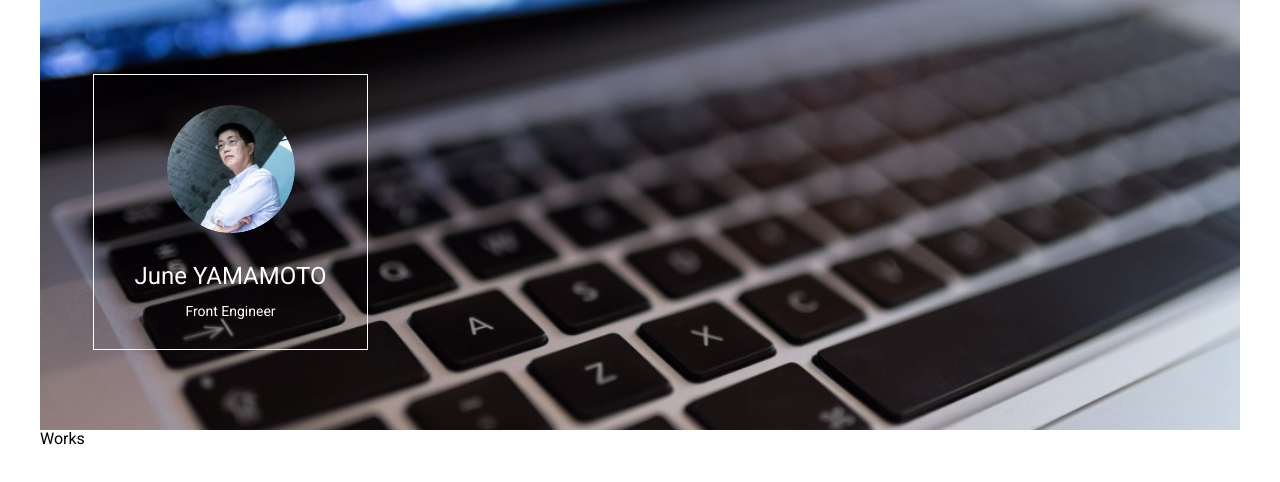
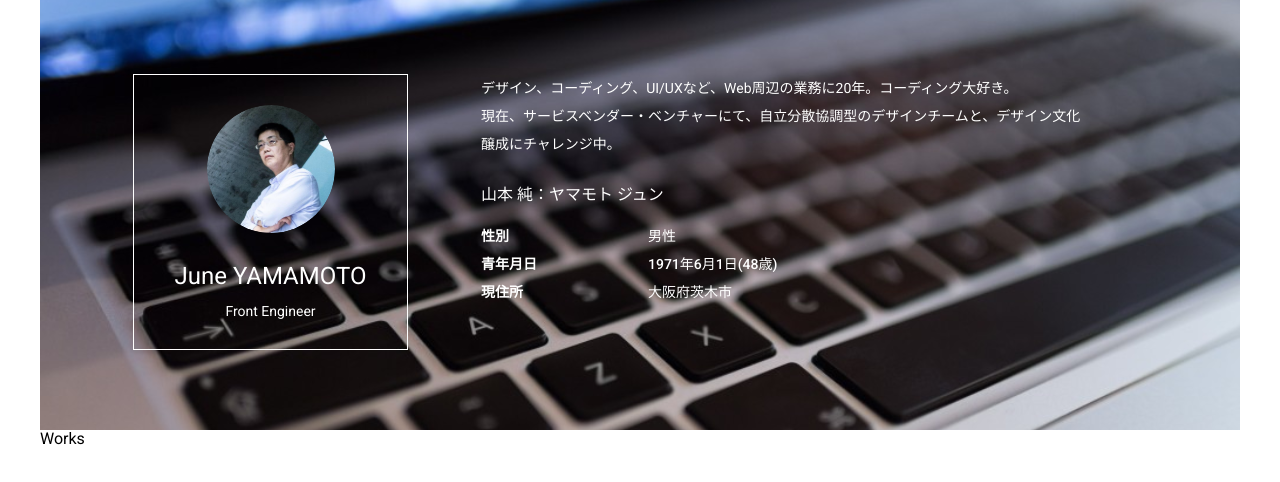
Before and after one commit to chillout2san/react_redux_lp, a React (Create React App) app: page / in a window 1280 px wide. Shown: the top 482 px of the page. Built offline with nearby package versions, Linux system fonts and the light colour scheme.

Commit message:
feat: Header部分完成

```diff
--- a/src/components/common/CircularPicture.ts
+++ b/src/components/common/CircularPicture.ts
@@ -1,6 +1,6 @@
 import styled from 'styled-components'
 
-interface Props {
+interface CirclePictureProps {
   url: string
 }
 
@@ -8,5 +8,5 @@ export const CirclePicture = styled.div`
   width: 128px;
   height: 128px;
   border-radius: 64px;
-  background-image: url(${(props: Props) => props.url});
+  background-image: url(${(props: CirclePictureProps) => props.url});
 `
--- /dev/null
+++ b/src/components/common/Text.ts
@@ -0,0 +1,13 @@
+import styled from 'styled-components'
+
+interface TextProps {
+  color: string
+  size: string
+  weight: string
+}
+
+export const Text = styled.p`
+  color: ${(props: TextProps) => props.color};;
+  font-size: ${(props: TextProps) => props.size};
+  font-weight: ${(props: TextProps) => props.weight};
+`
--- a/src/components/home/Header/Header.tsx
+++ b/src/components/home/Header/Header.tsx
@@ -1,20 +1,25 @@
 import React from 'react'
 import styled from 'styled-components'
 import img from './notebook.svg'
-import ProfilePicture from './parts/ProfilePicture'
+import ProfileCard from './parts/ProfileCard'
+import ProfileText from './parts/ProfileText'
 
 const Wrapper = styled.div`
   width: 1200px;
   height: 430px;
+  padding: 74px 147px 80px 93px;
   background-image: url(${img});
   background-repeat: no-repeat;
   background-position: center bottom;
+  display: flex;
+  justify-content: space-between;
 `
 
 const Header: React.VFC = () => {
   return (
     <Wrapper>
-      <ProfilePicture />
+      <ProfileCard />
+      <ProfileText />
     </Wrapper>
   )
 }
--- a/src/components/home/Header/parts/ProfilePicture.tsx
+++ b/src/components/home/Header/parts/ProfileCard.tsx
@@ -2,15 +2,13 @@ import React from 'react'
 import styled from 'styled-components'
 import { CirclePicture } from '../../../common/CircularPicture'
 import img from './person.svg'
+import { Text } from '../../../common/Text'
 
 const Wrapper = styled.div`
   width: 275px;
   height: 276px;
   border: 1px solid #ffffff;
   padding: 30px 0px;
-  position: absolute;
-  top: 74px;
-  left: 93px;
   display: flex;
   justify-content: space-between;
   flex-direction: column;
@@ -34,7 +32,7 @@ const Job = styled.p`
   text-align: center;
 `
 
-const Header: React.VFC = () => {
+const ProfileCard: React.VFC = () => {
   return (
     <Wrapper>
       <CirclePicture url={img} />
@@ -46,4 +44,4 @@ const Header: React.VFC = () => {
   )
 }
 
-export default Header
+export default ProfileCard
--- /dev/null
+++ b/src/components/home/Header/parts/ProfileText.tsx
@@ -0,0 +1,81 @@
+import React from 'react'
+import styled from 'styled-components'
+import { Text } from '../../../common/Text'
+
+const Wrapper = styled.div`
+  width: 612px;
+  height: 86px;
+`
+
+const SummaryTextWrapper = styled.div`
+  margin-bottom: 28px;
+  line-height: 28px;
+`
+
+const NameTextWrapper = styled.div`
+  margin-bottom: 18px;
+`
+
+const TableWrapper = styled.div`
+  display: flex;
+  line-height: 28px;
+`
+
+const Column = styled.div`
+  width: 147px;
+  height: 126px;
+  margin-right: 20px;
+`
+
+const Value = styled.p``
+
+const ProfileText: React.VFC = () => {
+  return (
+    <Wrapper>
+      <SummaryTextWrapper>
+        <Text color="#FFFFFF" size="14px" weight="400">
+          デザイン、コーディング、UI/UXなど、Web周辺の業務に20年。コーディング大好き。
+        </Text>
+        <Text color="#FFFFFF" size="14px" weight="400">
+          現在、サービスベンダー・ベンチャーにて、自立分散協調型のデザインチームと、デザイン文化
+        </Text>
+        <Text color="#FFFFFF" size="14px" weight="400">
+          醸成にチャレンジ中。
+        </Text>
+      </SummaryTextWrapper>
+
+      <NameTextWrapper>
+        <Text color="#FFFFFF" size="16px" weight="500">
+          山本 純：ヤマモト ジュン
+        </Text>
+      </NameTextWrapper>
+
+      <TableWrapper>
+        <Column>
+          <Text color="#FFFFFF" size="14px" weight="700">
+            性別
+          </Text>
+          <Text color="#FFFFFF" size="14px" weight="700">
+            青年月日
+          </Text>
+          <Text color="#FFFFFF" size="14px" weight="700">
+            現住所
+          </Text>
+        </Column>
+        <Value>
+          <Text color="#FFFFFF" size="14px" weight="500">
+            男性
+          </Text>
+          <Text color="#FFFFFF" size="14px" weight="500">
+            1971年6月1日(48歳)
+          </Text>
+          <Text color="#FFFFFF" size="14px" weight="500">
+            大阪府茨木市
+          </Text>
+        </Value>
+      </TableWrapper>
+    </Wrapper>
+  )
+}
+
+export default ProfileText
```
Also changed, not shown: tsconfig.json (+4 -9 lines).
